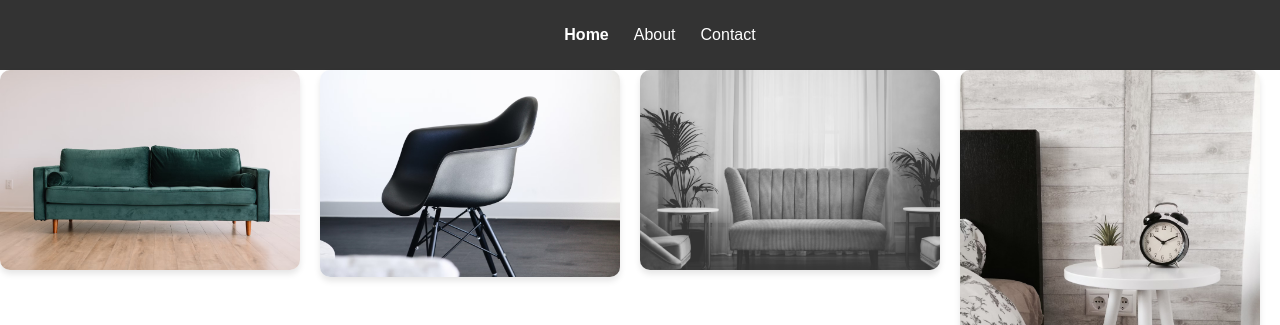
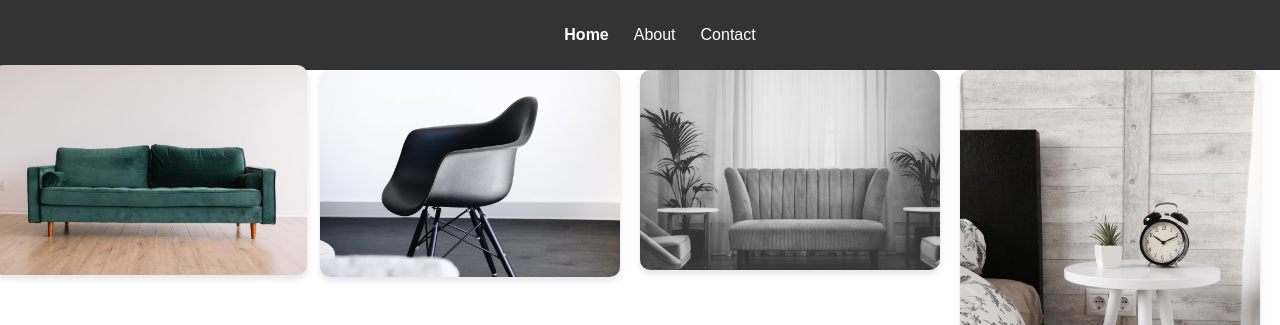
Before and after one commit to MarkoMesel/Furniture-Store, an Angular app: page / in a window 1280 px wide. In both pictures the pointer is over the picture 150 px from the left and 170 px from the top of the page. Shown: the top 325 px of the page. Built offline with nearby package versions, Linux system fonts and the light colour scheme.

Commit message:
Images increase in size when hovered over

```diff
--- a/src/app/home/home.component.scss
+++ b/src/app/home/home.component.scss
@@ -10,3 +10,7 @@
     border-radius: 10px;
     box-shadow: 0 4px 6px rgba(0, 0, 0, 0.1);
   }
+
+.image-item img:hover {
+  transform: scale(1.05);
+}
```
